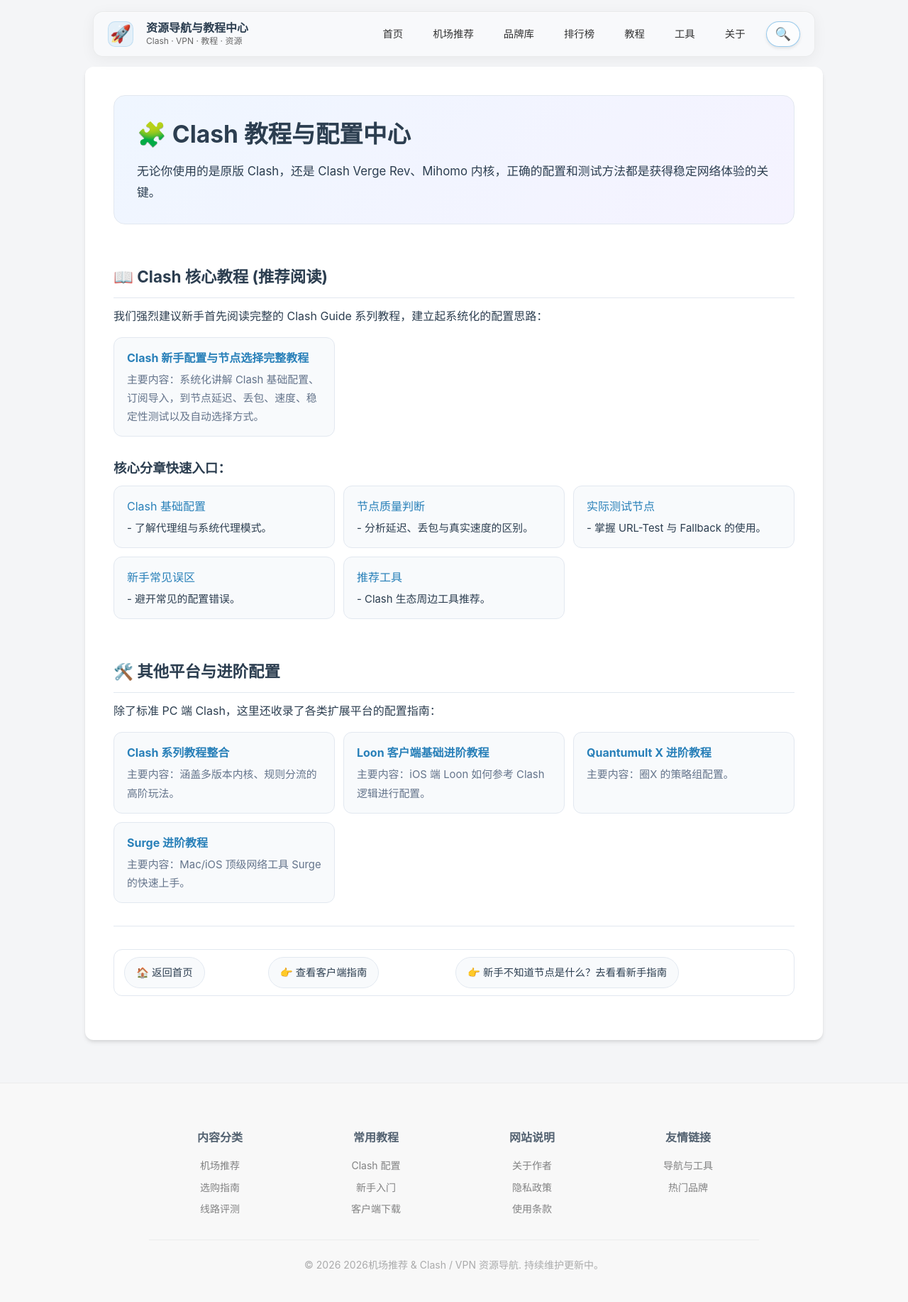
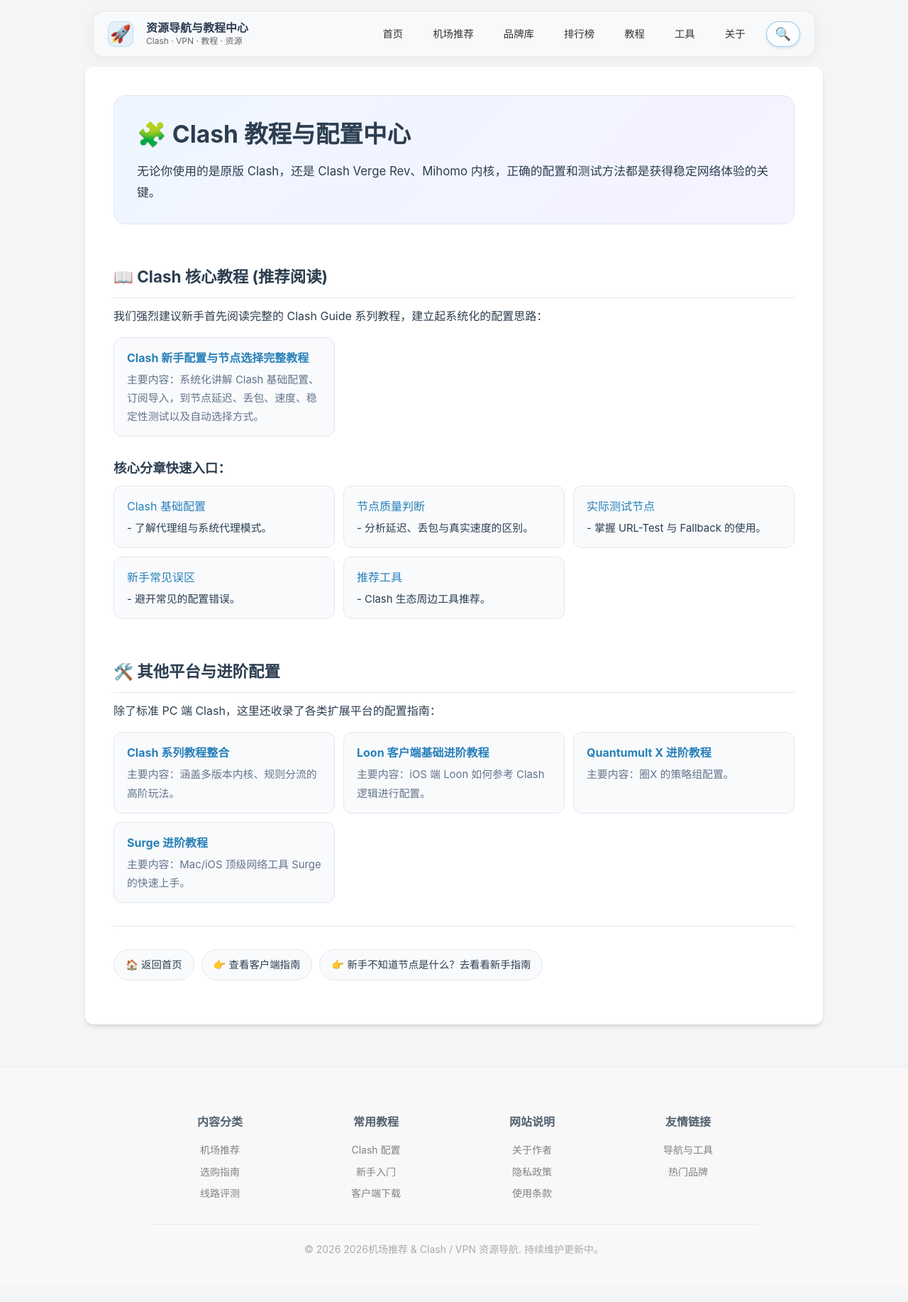
Before and after one commit to Colasaiko/tuijianjichang, a Jekyll site: the page built from clash.md, in a window 1280 px wide. Shown: the whole page at 71% size. Built offline with Jekyll 4.4.1, drawn with Linux system fonts in a browser that asks for light colours; our own code applies the rules of GitHub Pages for plain Markdown files; after the commit the page ends 1812 px from its top, so only the background shows below that.

Commit message:
Restore footer nav pills on the live site
kramdown parses the "link | link" footer line as a table; lay that table
out as a wrapping row of pill buttons.

Co-Authored-By: Claude Opus 5.5 <noreply@anthropic.com>

```diff
--- a/_layouts/default.html
+++ b/_layouts/default.html
@@ -7,7 +7,7 @@
     {% if page.description %}
     <meta name="description" content="{{ page.description }}">
     {% endif %}
-    <link rel="stylesheet" href="/tuijianjichang/assets/css/style-v2.css?v=20261102-3">
+    <link rel="stylesheet" href="/tuijianjichang/assets/css/style-v2.css?v=20261102-4">
     <style>
         /* Navbar geometry is intentionally fixed so page changes never resize it. */
         .navbar-wrapper {
--- a/assets/css/style-v2.css
+++ b/assets/css/style-v2.css
@@ -819,3 +819,11 @@ img {
     .ap-page .ap-rank-table table.ap-stack td:first-child::before { content: counter(ap-row); position: static; width: 24px; }
     .ap-page table.ap-stack td code { white-space: normal; }
 }
+
+/* kramdown 会把页尾「链接 | 链接」识别成表格，这里把它还原成一排按钮 */
+.ap-footer-nav table,
+.ap-footer-nav tbody,
+.ap-footer-nav tr { display: flex; flex-wrap: wrap; gap: 10px; border: 0; background: none; box-shadow: none; overflow: visible; min-width: 0; }
+.ap-footer-nav table { margin: 0 0 1.5em; }
+.ap-footer-nav td { display: block; padding: 0; border: 0; background: none !important; }
+.ap-footer-nav td:empty { display: none; }
```
